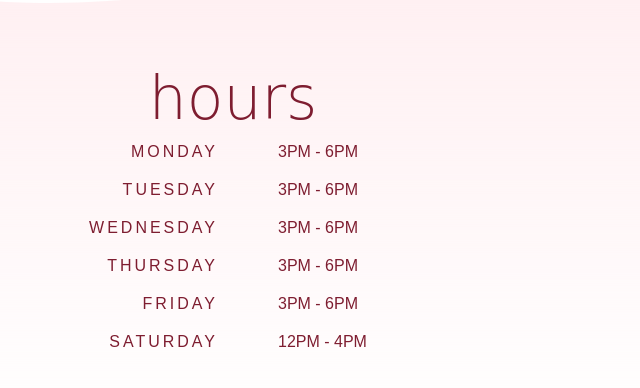
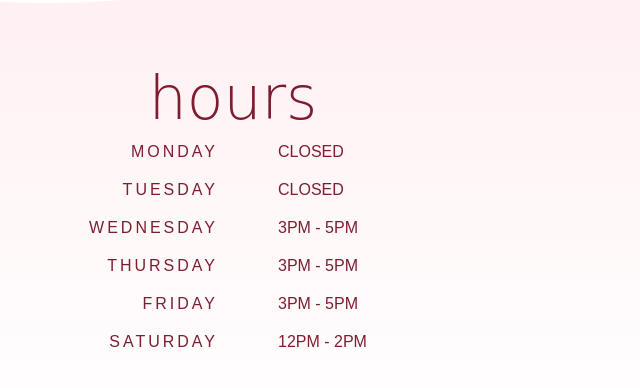
Before and after one commit to ethanrusson/tangled-in-tulle, a plain HTML site: page index.html in a window 1280 px wide. Shown: the part 1460-1848 px from the top of the page, 407-1047 px from the left. Drawn offline with Linux system fonts and the light colour scheme; a web font is replaced by a local one.

Commit message:
update for summer hours

```diff
--- a/index.html
+++ b/index.html
@@ -94,12 +94,12 @@
 					<li>Saturday</li>
 				</ul>
 				<ul>
-					<li>3PM - 6PM</li>
-					<li>3PM - 6PM</li>
-					<li>3PM - 6PM</li>
-					<li>3PM - 6PM</li>
-					<li>3PM - 6PM</li>
-					<li>12PM - 4PM</li>
+					<li>CLOSED</li>
+					<li>CLOSED</li>
+					<li>3PM - 5PM</li>
+					<li>3PM - 5PM</li>
+					<li>3PM - 5PM</li>
+					<li>12PM - 2PM</li>
 				</ul>
 			</div>
 			<p>Bridal by appointment only</p>
```
Also changed, not shown: about/index.html (+2 -2 lines), contact/index.html (+6 -6 lines), prom/index.html (+6 -6 lines).
